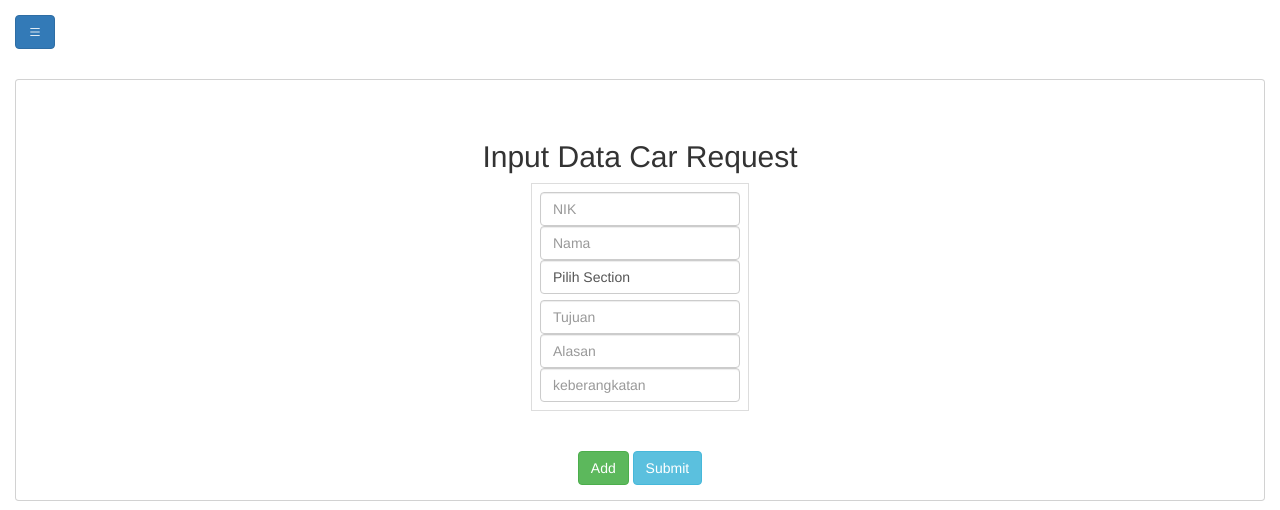
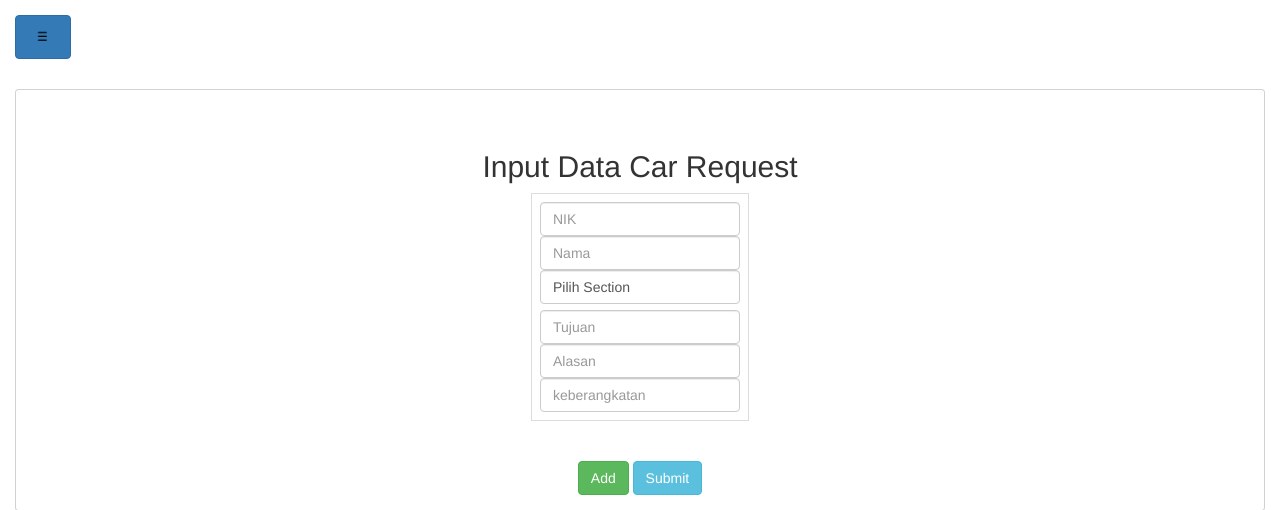
Before and after one commit to Ainizoro/car_request, a PHP site: page /data_user.php in a window 1280 px wide. Shown: the top 510 px of the page. Run offline with PHP 8.4, Linux system fonts and the light colour scheme; a user stored in the database is signed in; data comes from the database, SQL or seed files in the repository; some libraries are stand-ins or nearby versions.

Commit message:
ditambahkan isi

```diff
--- a/data_user.php
+++ b/data_user.php
@@ -5,6 +5,9 @@
   <meta name="viewport" content="width=device-width, initial-scale=1.0" />
   <title>user</title>
   <!-- bootstrap 5 css -->
+   <link rel=”stylesheet” href=”css/bootstrap.min.css” />
+  <link rel="stylesheet" href="/assets/lib/font-awesome/css/font-awesome.css" type="text/css">
+  <link href="https://netdna.bootstrapcdn.com/bootstrap/3.0.0/css/bootstrap-glyphicons.css" rel="stylesheet">
   <link rel="stylesheet" href="https://stackpath.bootstrapcdn.com/bootstrap/5.0.0-alpha2/css/bootstrap.min.css" integrity="sha384-DhY6onE6f3zzKbjUPRc2hOzGAdEf4/Dz+WJwBvEYL/lkkIsI3ihufq9hk9K4lVoK" crossorigin="anonymous" />
   <link rel="stylesheet" href="https://cdn.jsdelivr.net/npm/bootstrap-icons@1.9.1/font/bootstrap-icons.css" />
   <style>
@@ -45,26 +48,22 @@
       <h4 class="mb-5 text-white">CAR REQUEST</h4>
       <li>
         <a class="text-white" href="halaman_user.php">
-          <i class="bi bi-house mr-2"></i>
           Dashboard
         </a>
       </li>
       <li>
         <a class="text-white" href="data_user.php">
-          <i class='bi bi-truck'></i>
           Input Request Car
         </a>
       </li>
       <li>
         <a class="text-white" href="laporan_user.php">
-          <i class="bi bi-clipboard-data-fill"></i>
           Laporan Car Request
           <?php include('notification.php'); ?>
         </a>
       </li>
       <li>
         <a class="text-white" href="index.php">
-          <i class='bi bi-box-arrow-right'></i>
           Logout
         </a>
       </li>
@@ -74,7 +73,7 @@
   </div>
   <section class="p-4" id="main-content">
     <button class="btn btn-primary" id="button-toggle">
-      <i class="bi bi-list"></i>
+      <img src="list.png" height="30px" width="30px">
     </button>
     <div class="card mt-5">
       <div class="body">
```
